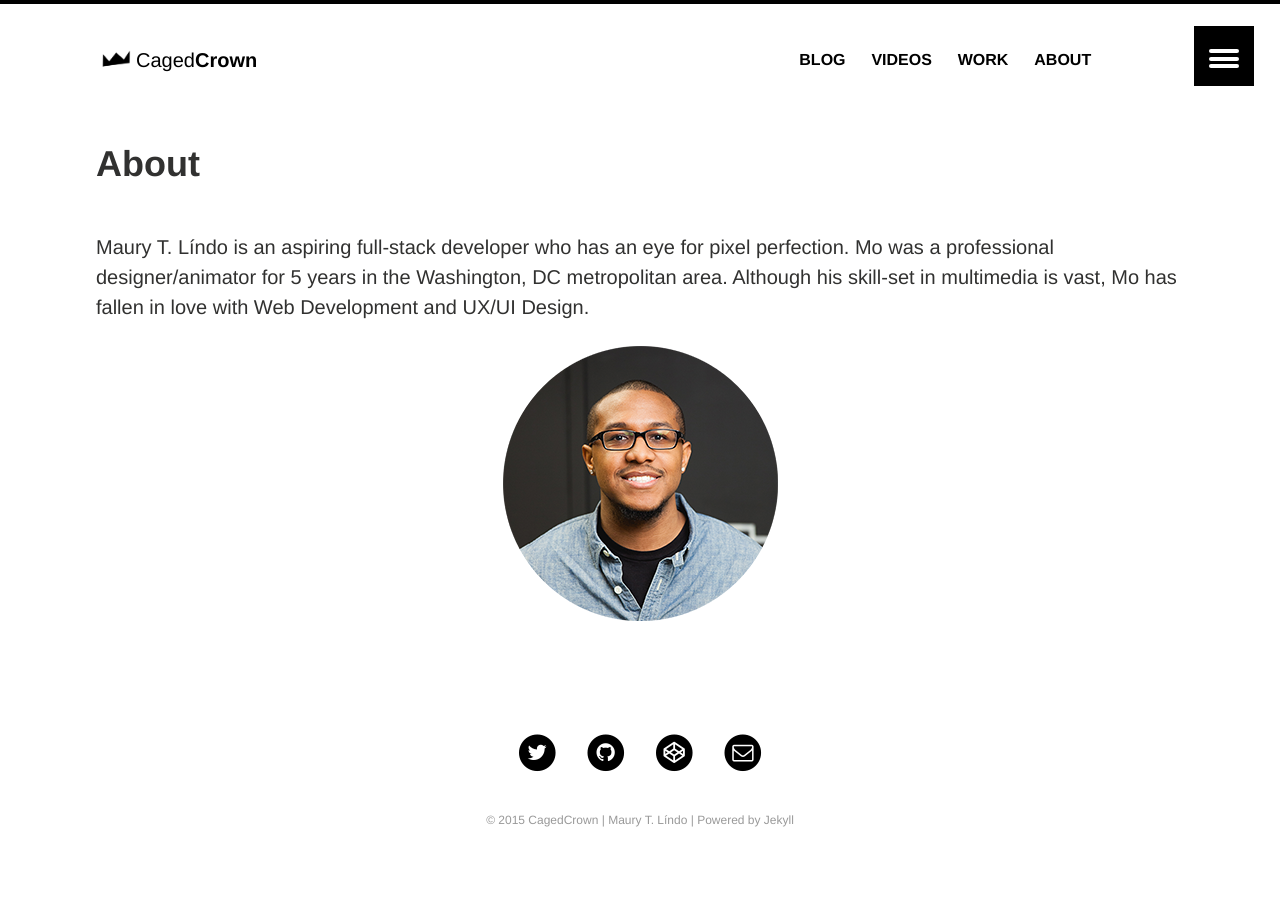
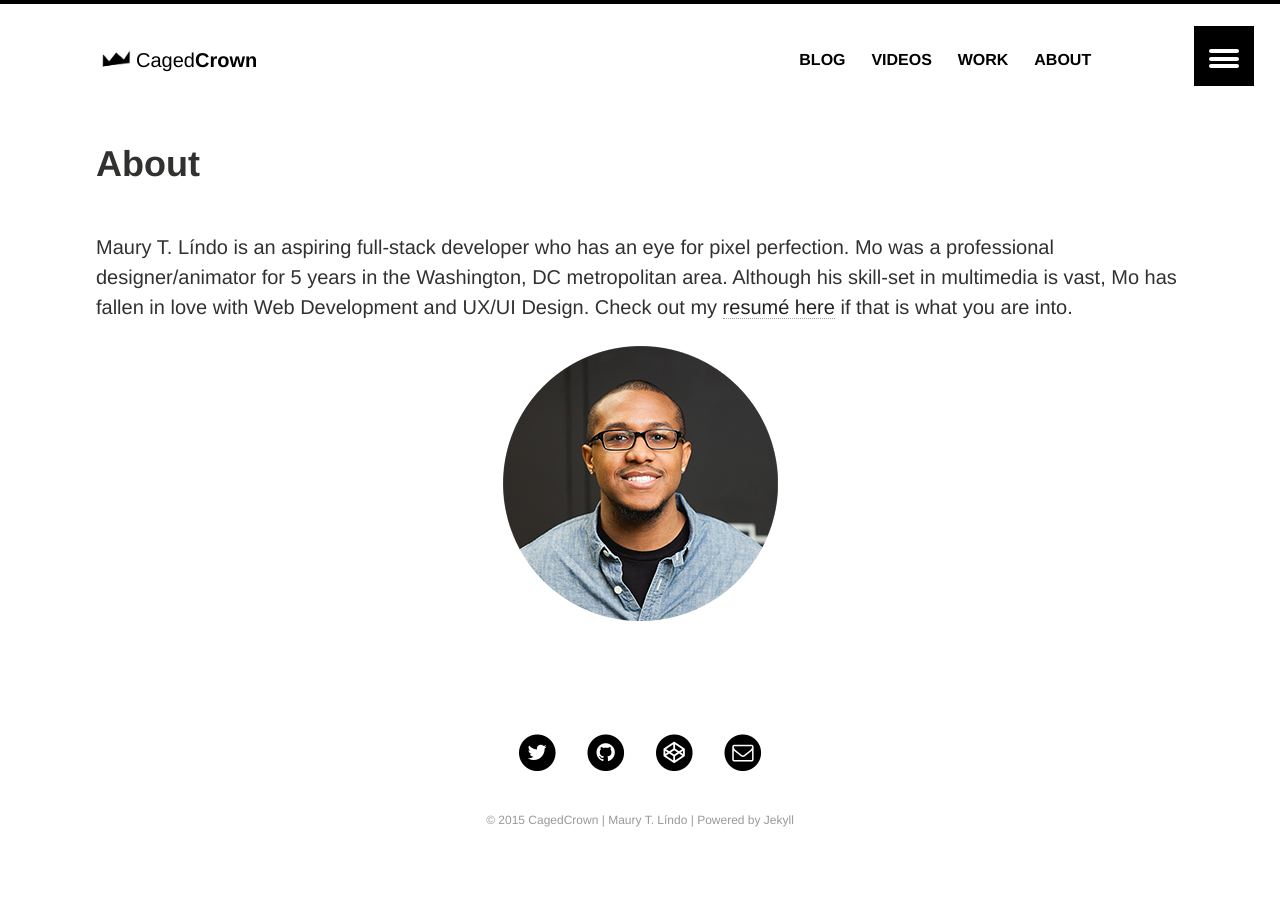
Before and after one commit to cagedcrown/cagedcrown.github.io, a Jekyll site: the page built from about/index.md, in a window 1280 px wide. Built offline with Jekyll 4.4.1, drawn with Linux system fonts in a browser that asks for light colours.

Commit message:
added resume link in about paragraph

```diff
--- a/about/index.md
+++ b/about/index.md
@@ -11,7 +11,7 @@
   thumb:
 ---
 
-Maury T. Líndo is an aspiring full-stack developer who has an eye for pixel perfection. Mo was a professional designer/animator for 5 years in the Washington, DC metropolitan area. Although his skill-set in multimedia is vast, Mo has fallen in love with Web Development and UX/UI Design.
+Maury T. Líndo is an aspiring full-stack developer who has an eye for pixel perfection. Mo was a professional designer/animator for 5 years in the Washington, DC metropolitan area. Although his skill-set in multimedia is vast, Mo has fallen in love with Web Development and UX/UI Design. Check out my [resumé here](http://cagedcrown.com/pdf/lindo_resume_2015.pdf) if that is what you are into.
 
 <div class="about-me-profile-img">
 <img src="../../images/mo_headshot_circle.png">
```
